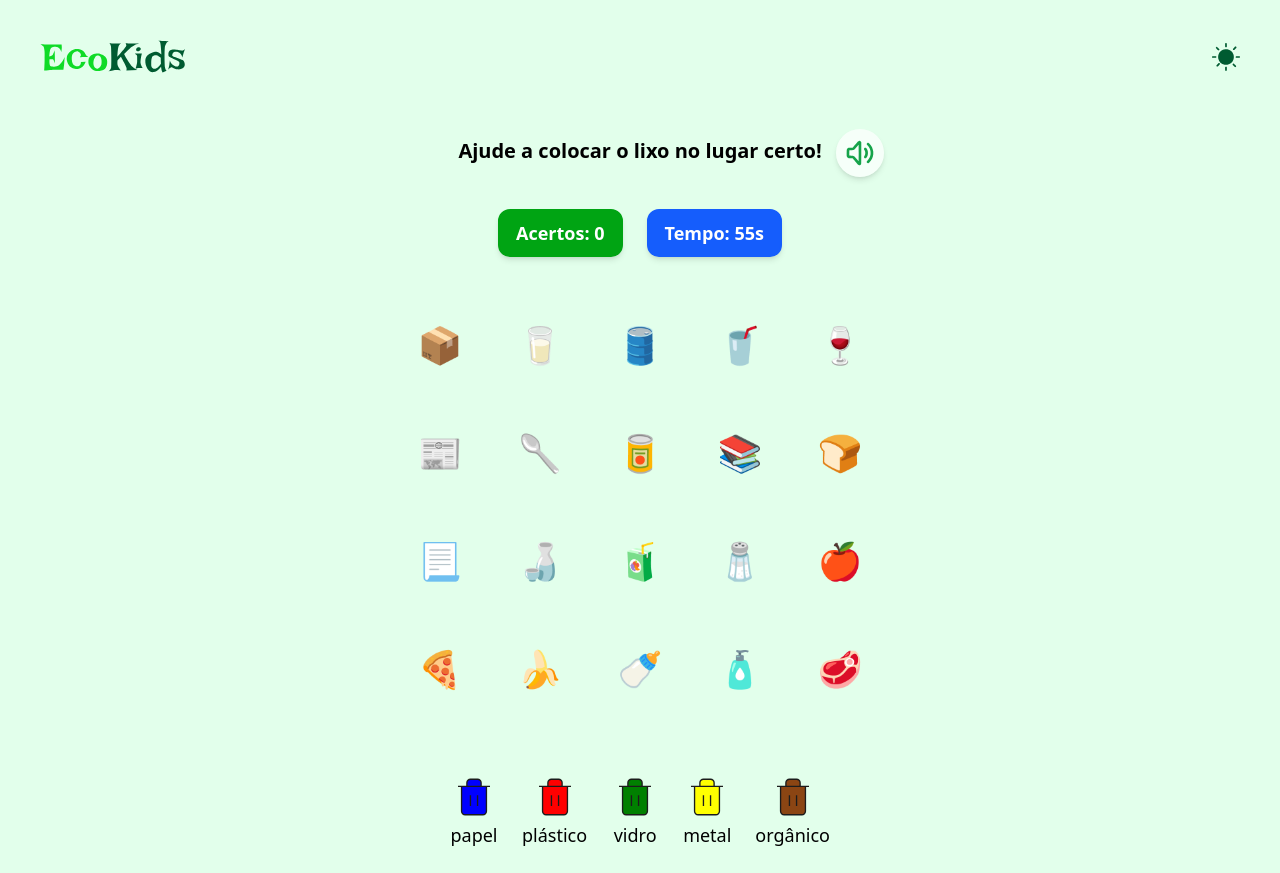
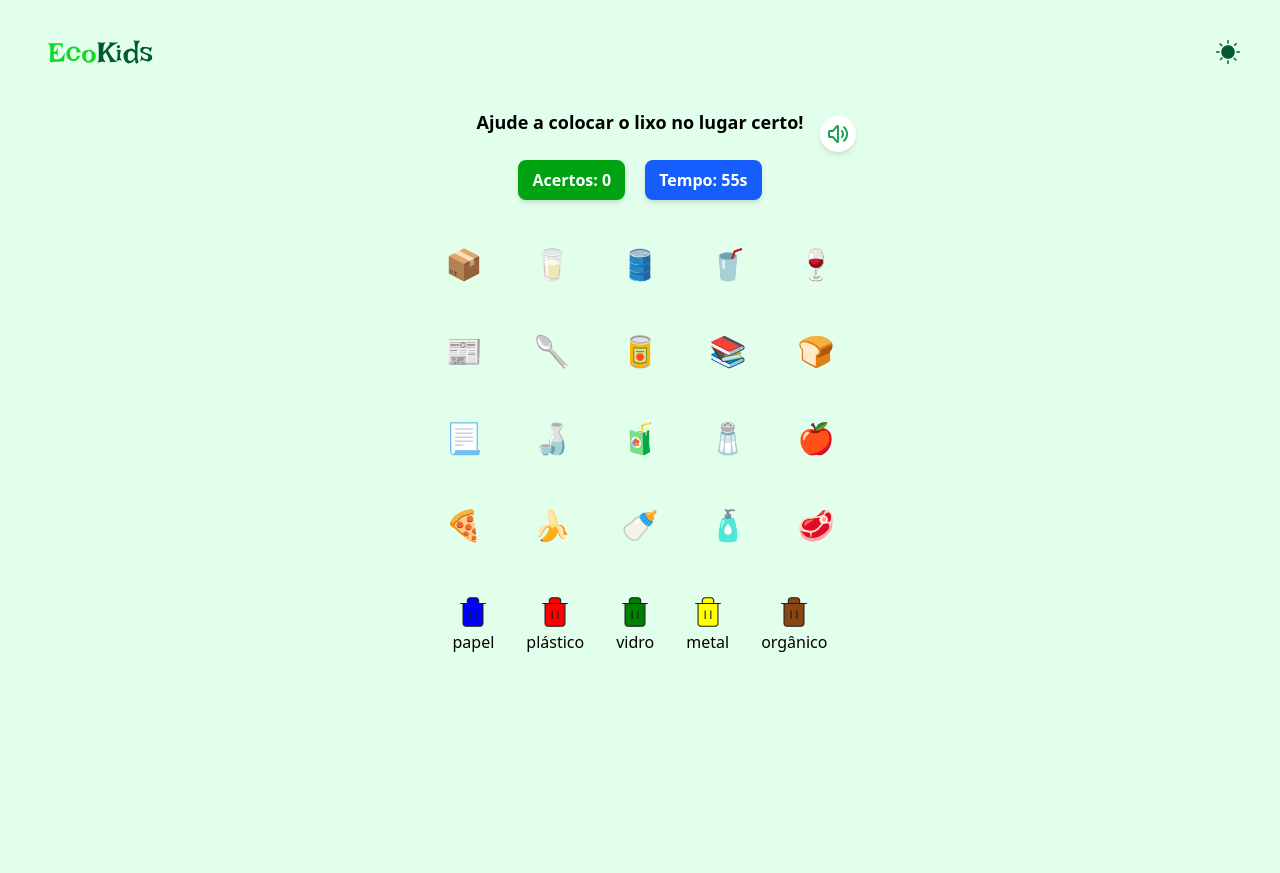
Before and after one commit to elpaulo31/ecokids, a React (Vite) app: page /jogo-ecokids in a window 1280 px wide. After the commit the page ends 800 px from the top, so only its background shows below. Built offline with nearby package versions, Linux system fonts and the light colour scheme; a web font is replaced by a local one.

Commit message:
General settings

```diff
--- a/src/assets/images/logos/EcokidsDarkLogo.tsx
+++ b/src/assets/images/logos/EcokidsDarkLogo.tsx
@@ -9,8 +9,8 @@ export const EcokidsDarkLogo = ({
 }) => {
   return (
     <svg
-      width="146"
-      height="33"
+      width="120"
+      height="24"
       viewBox="0 0 146 33"
       fill="none"
       xmlns="http://www.w3.org/2000/svg"
--- a/src/components/Header.tsx
+++ b/src/components/Header.tsx
@@ -34,9 +34,9 @@ export const Header = () => {
         aria-label="Mudar tema"
       >
         {darkMode ? (
-          <DarkModeIcon svgClass="cursor-pointer h-7 w-7" color="#E2FFEB" />
+          <DarkModeIcon svgClass="cursor-pointer h-6 w-6" color="#E2FFEB" />
         ) : (
-          <LightModeIcon svgClass="cursor-pointer w-7 h-7" color="#005B31" />
+          <LightModeIcon svgClass="cursor-pointer w-6 h-6" color="#005B31" />
         )}
       </button>
     </header>
--- a/src/pages/EcokidsGame.tsx
+++ b/src/pages/EcokidsGame.tsx
@@ -18,16 +18,26 @@ export const EcokidsGame = () => {
   ];
 
   const initialEmojis = [
-    { emoji: '🍞', tipo: 'orgânico' }, { emoji: '🧴', tipo: 'plástico' },
-    { emoji: '🍎', tipo: 'orgânico' }, { emoji: '🍷', tipo: 'vidro' },
-    { emoji: '🍌', tipo: 'orgânico' }, { emoji: '🍶', tipo: 'vidro' },
-    { emoji: '🥩', tipo: 'orgânico' }, { emoji: '🍕', tipo: 'orgânico' },
-    { emoji: '🥫', tipo: 'metal' }, { emoji: '🛢️', tipo: 'metal' },
-    { emoji: '🥄', tipo: 'metal' }, { emoji: '🥤', tipo: 'plástico' },
-    { emoji: '🧃', tipo: 'plástico' }, { emoji: '🧂', tipo: 'orgânico' },
-    { emoji: '📰', tipo: 'papel' }, { emoji: '🍼', tipo: 'plástico' },
-    { emoji: '📦', tipo: 'papel' }, { emoji: '📃', tipo: 'papel' },
-    { emoji: '🥛', tipo: 'vidro' }, { emoji: '📚', tipo: 'papel' },
+    { emoji: '🍞', tipo: 'orgânico' },
+    { emoji: '🧴', tipo: 'plástico' },
+    { emoji: '🍎', tipo: 'orgânico' },
+    { emoji: '🍷', tipo: 'vidro' },
+    { emoji: '🍌', tipo: 'orgânico' },
+    { emoji: '🍶', tipo: 'vidro' },
+    { emoji: '🥩', tipo: 'orgânico' },
+    { emoji: '🍕', tipo: 'orgânico' },
+    { emoji: '🥫', tipo: 'metal' },
+    { emoji: '🛢️', tipo: 'metal' },
+    { emoji: '🥄', tipo: 'metal' },
+    { emoji: '🥤', tipo: 'plástico' },
+    { emoji: '🧃', tipo: 'plástico' },
+    { emoji: '🧂', tipo: 'orgânico' },
+    { emoji: '📰', tipo: 'papel' },
+    { emoji: '🍼', tipo: 'plástico' },
+    { emoji: '📦', tipo: 'papel' },
+    { emoji: '📃', tipo: 'papel' },
+    { emoji: '🥛', tipo: 'vidro' },
+    { emoji: '📚', tipo: 'papel' },
   ];
 
   const { data, setData } = usePlayerContext();
@@ -76,6 +86,10 @@ export const EcokidsGame = () => {
   }, []);
 
   useEffect(() => {
+    if (audioRef.current) {
+      audioRef.current.volume = 0.1;
+    }
+
     if (gameOver) return;
     if (timeLeft <= 0) {
       handleGameOver();
@@ -104,7 +118,7 @@ export const EcokidsGame = () => {
     const accuracy = score / total;
     const timeBonus = timeLeft / 60;
     const penalty = errors * 3;
-    const rawScore = Math.round((accuracy * 100 + timeBonus * 20) - penalty);
+    const rawScore = Math.round(accuracy * 100 + timeBonus * 20 - penalty);
     const final = Math.max(0, Math.min(100, rawScore));
 
     setFinalScore(final);
@@ -150,36 +164,36 @@ export const EcokidsGame = () => {
   };
 
   return (
-    <main className="relative px-4 py-6 mx-auto flex flex-col items-center space-y-5 gap-6 bg-[var(--color-accent-light)] dark:bg-[var(--color-brand-dark)]">
+    <main className="relative px-0 py-5 mx-auto flex flex-col w-11/12 items-center gap-10 bg-transparent md:px-3 md:w-fit md:gap-6 md:py-1">
       <audio ref={audioRef} src="/background-music.mp3" autoPlay loop></audio>
       <audio ref={hitSoundRef} src="/accuracy.mp3"></audio>
 
       <button
         onClick={toggleSound}
-        className="absolute top-4 cursor-pointer right-4 p-2 rounded-full bg-white/70 dark:bg-black/40 shadow-md hover:scale-110 transition-transform"
+        className="absolute top-3 right-3 p-1.5 rounded-full bg-white shadow-md hover:scale-110 cursor-pointer transition-transform"
       >
         {isSoundOn ? (
-          <TurnOnSound svgClass="w-8 h-8" color="#16a34a" />
+          <TurnOnSound svgClass="w-6 h-6" color="#16a34a" />
         ) : (
-          <TurnOffSound svgClass="w-8 h-8" color="#ef4444" />
+          <TurnOffSound svgClass="w-6 h-6" color="#ef4444" />
         )}
       </button>
 
-      <h1 className="text-[var(--color-primary)] dark:text-[var(--color-accent-light)] text-lg sm:text-xl text-center font-semibold">
+      <h1 className="text-[var(--color-primary)] dark:text-[var(--color-accent-light)] text-base sm:text-lg text-center font-semibold">
         Ajude a colocar o lixo no lugar certo!
       </h1>
 
-      <div className="flex flex-wrap justify-center items-center gap-6">
-        <div className="text-lg font-bold px-4 py-2 rounded-xl shadow-md border-2 border-[var(--color-brand)] text-white bg-[var(--color-brand)] dark:bg-[var(--color-brand-darkest)]">
+      <div className="flex flex-wrap justify-center items-center gap-5">
+        <div className="text-base font-bold px-3 py-1.5 rounded-lg shadow-md border-2 border-[var(--color-brand)] text-white bg-[var(--color-brand)] dark:bg-[var(--color-brand-darkest)]">
           Acertos: {score}
         </div>
-        <div className="text-lg font-bold px-4 py-2 rounded-xl shadow-md border-2 border-blue-600 text-white bg-blue-600 dark:bg-blue-800 flex items-center gap-2">
+        <div className="text-base font-bold px-3 py-1.5 rounded-lg shadow-md border-2 border-blue-600 text-white bg-blue-600 dark:bg-blue-800 flex items-center gap-1.5">
           Tempo: {timeLeft}s
         </div>
       </div>
 
-      <section className="h-[420px] max-h-[420px]">
-        <div className="grid grid-cols-4 h-full lg:grid-cols-5 gap-2 sm:gap-3">
+      <section className="max-h-full h-full md:h-[340px] md:max-h-[340px]">
+        <div className="grid grid-cols-4 h-full items-center justify-center lg:grid-cols-5 gap-1.5 sm:gap-2">
           {trashEmojis.map((item, index) => (
             <div
               key={index}
@@ -187,7 +201,7 @@ export const EcokidsGame = () => {
                 selectedEmoji?.emoji === item.emoji
                   ? 'scale-110 bg-[var(--color-brand-darkest)] rounded-md'
                   : ''
-              } w-12 h-12 sm:w-14 sm:h-14 md:w-16 md:h-16 lg:w-20 lg:h-20 m-1 rounded-lg flex items-center justify-center text-3xl sm:text-4xl cursor-pointer hover:scale-110 transition-transform`}
+              } w-20 h-16 rounded-md flex items-center justify-center text-2xl sm:text-3xl cursor-pointer hover:scale-110 transition-transform`}
               onClick={() => setSelectedEmoji(item)}
             >
               {item.emoji}
@@ -196,18 +210,18 @@ export const EcokidsGame = () => {
         </div>
       </section>
 
-      <div className="flex flex-wrap justify-center items-center gap-3 sm:gap-6 mt-3">
+      <div className="flex flex-wrap justify-center items-center gap-4 sm:gap-8 mt-2">
         {trashTypes.map((trash, index) => (
           <div
             key={index}
-            className="flex flex-col items-center gap-1"
+            className="flex flex-col items-center gap-0.5 cursor-pointer"
             onClick={(e) => handleTrashClick(trash.tipo, e)}
           >
             <TrashIcon
-              svgClass="inline-block w-8 h-8 sm:w-10 sm:h-10 mx-1 cursor-pointer hover:scale-110 transition-transform"
+              svgClass="inline-block w-6 h-6 sm:w-8 sm:h-8 mx-0.5 hover:scale-110 transition-transform"
               color={trash.color}
             />
-            <p className="text-lg">{trash.tipo}</p>
+            <p className="text-sm sm:text-base text text-[var(--color-primary)] dark:text-[var(--color-accent-light)]">{trash.tipo}</p>
           </div>
         ))}
       </div>
@@ -215,7 +229,7 @@ export const EcokidsGame = () => {
       {scoreEffects.map((fx) => (
         <span
           key={fx.id}
-          className="absolute z-50 text-green-500 font-bold text-5xl animate-float-up pointer-events-none"
+          className="absolute z-50 text-green-500 font-bold text-3xl animate-float-up pointer-events-none"
           style={{
             left: fx.x,
             top: fx.y,
--- a/src/pages/Home.tsx
+++ b/src/pages/Home.tsx
@@ -31,14 +31,14 @@ export const Home = () => {
   const trashTypes = ['#0000FF', '#FF0000', '#008000', '#FFFF00', '#8B4513'];
 
   return (
-    <main className="h-full w-full py-20 px-10 flex justify-center relative bg-[var(--color-accent-light)] dark:bg-[var(--color-brand-dark)] transition-colors duration-500">
+    <main className="h-full w-full px-10 pt-12 flex justify-center relative bg-[var(--color-accent-light)] dark:bg-[var(--color-brand-dark)] transition-colors duration-500 md:pt-0">
       <section className="flex flex-col items-center gap-20">
-        <div className="flex flex-col gap-20">
+        <div className="flex flex-col gap-14">
           <button
             className="relative inline-block transition-all hover:scale-105 hover:cursor-pointer"
             onClick={() => setShowModal(true)}
           >
-            <img src={RecyclingIcon} alt="Ícone de Reciclagem" className="block h-40 mx-auto" />
+            <img src={RecyclingIcon} alt="Ícone de Reciclagem" className="block h-32 mx-auto" />
 
             <p className="absolute inset-0 flex items-center justify-center font-medium px-2 py-1 rounded text-[var(--color-brand-dark)] dark:text-[var(--color-brand-light)] text-5xl">
               Jogar
--- a/src/pages/LearnEcokids.tsx
+++ b/src/pages/LearnEcokids.tsx
@@ -39,7 +39,7 @@ export const LearnEcokids = () => {
       color: '#008000',
       textColor: '#065F46',
       background: '#DCFCE7',
-    }
+    },
   ];
 
   return (
--- a/src/pages/ScoreEcokids.tsx
+++ b/src/pages/ScoreEcokids.tsx
@@ -8,7 +8,7 @@ export const ScoreEcokids = () => {
   const { data } = usePlayerContext();
 
   return (
-    <main className="flex flex-col p-6 sm:p-10 transition-colors duration-500 bg-[var(--color-accent-light)] dark:bg-[var(--color-brand-dark)]">
+    <main className="flex flex-col p-6 sm:px-10 sm:py-3 transition-colors duration-500 bg-[var(--color-accent-light)] dark:bg-[var(--color-brand-dark)]">
       <h1 className="text-[var(--color-brand-darkest)] text-3xl md:text-4xl font-bold mb-3 md:mb-10 dark:text-[var(--color-accent-light)]">
         Pontuação
       </h1>
```
Also changed, not shown: src/assets/images/icons/TurnOffSound.tsx (+9 -9 lines), src/assets/images/icons/TurnOnSound.tsx (+13 -11 lines), src/components/CongratulationsEcokids.tsx (line endings or trailing spaces).
